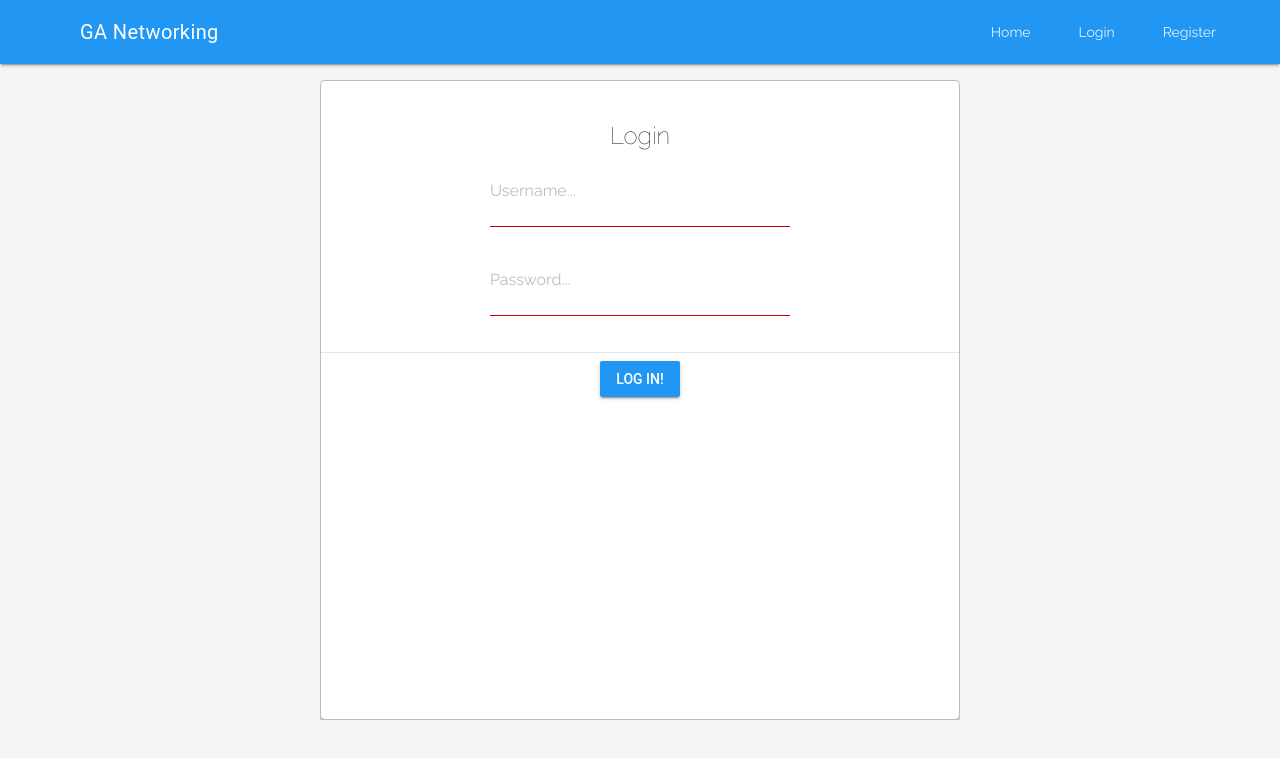
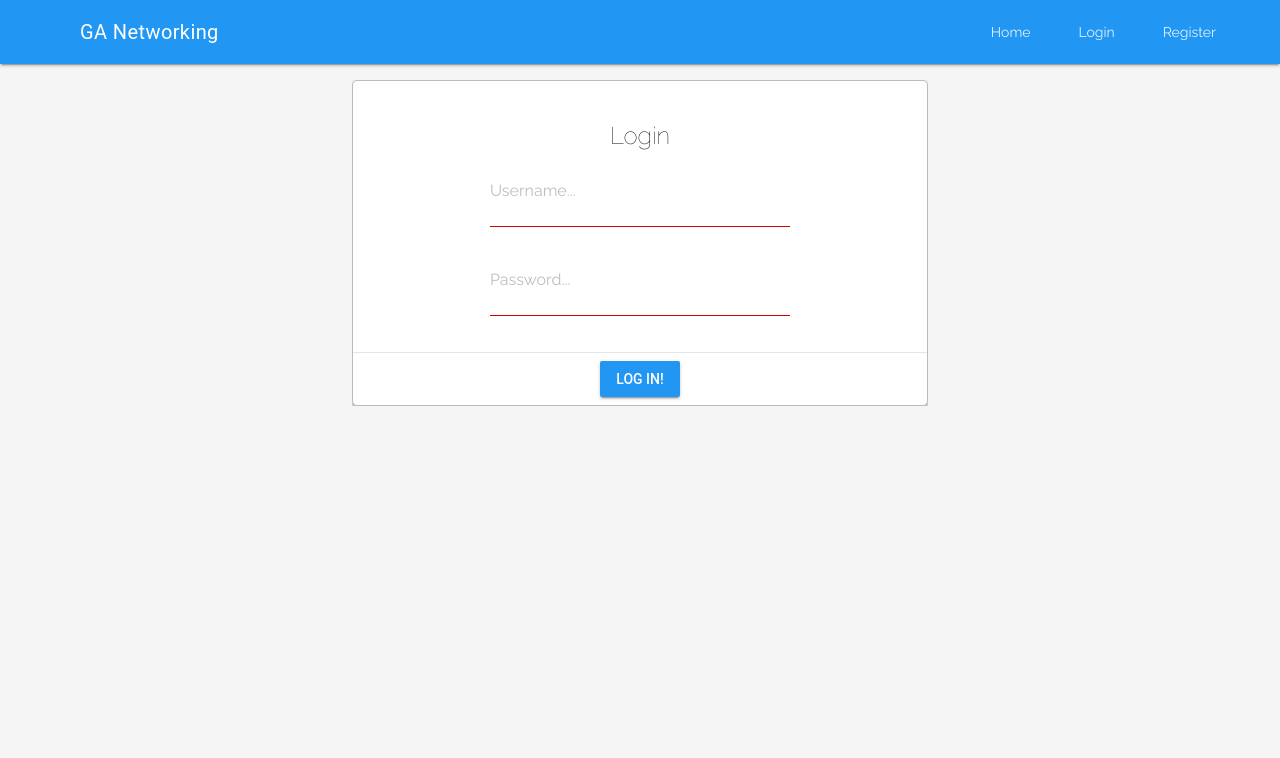
Before and after one commit to halo123u/GA-Networking-App, a React (Create React App) app in the folder client/: page /login in a window 1280 px wide. Shown: the top 758 px of the page. Built offline with nearby package versions, Linux system fonts and the light colour scheme.

Commit message:
fixed height

```diff
--- a/client/src/App.css
+++ b/client/src/App.css
@@ -277,13 +277,15 @@ div.mdl-textfield input {
 .mdl-textfield.mdl-js-textfield {
     margin: 0 auto;
 }
+li.event {margin-right: 1em;}
 
+.mdl-card__actions.mdl-card--border {display: flex;align-items: center;justify-content: center;flex-flow: column;}
 @media(min-width: 760px){
     .mdl-card{
-        width: 50vw !important;
+        width: 45vw !important;
     }
-    .login-page, .register-page, .edit-form.mdl-card, .message-tab, .events-page{
-        height: 800px;
+    .profile-card-square{
+        height: 750px !important;
     }
     .events-page{
         width: 30vw;
```
